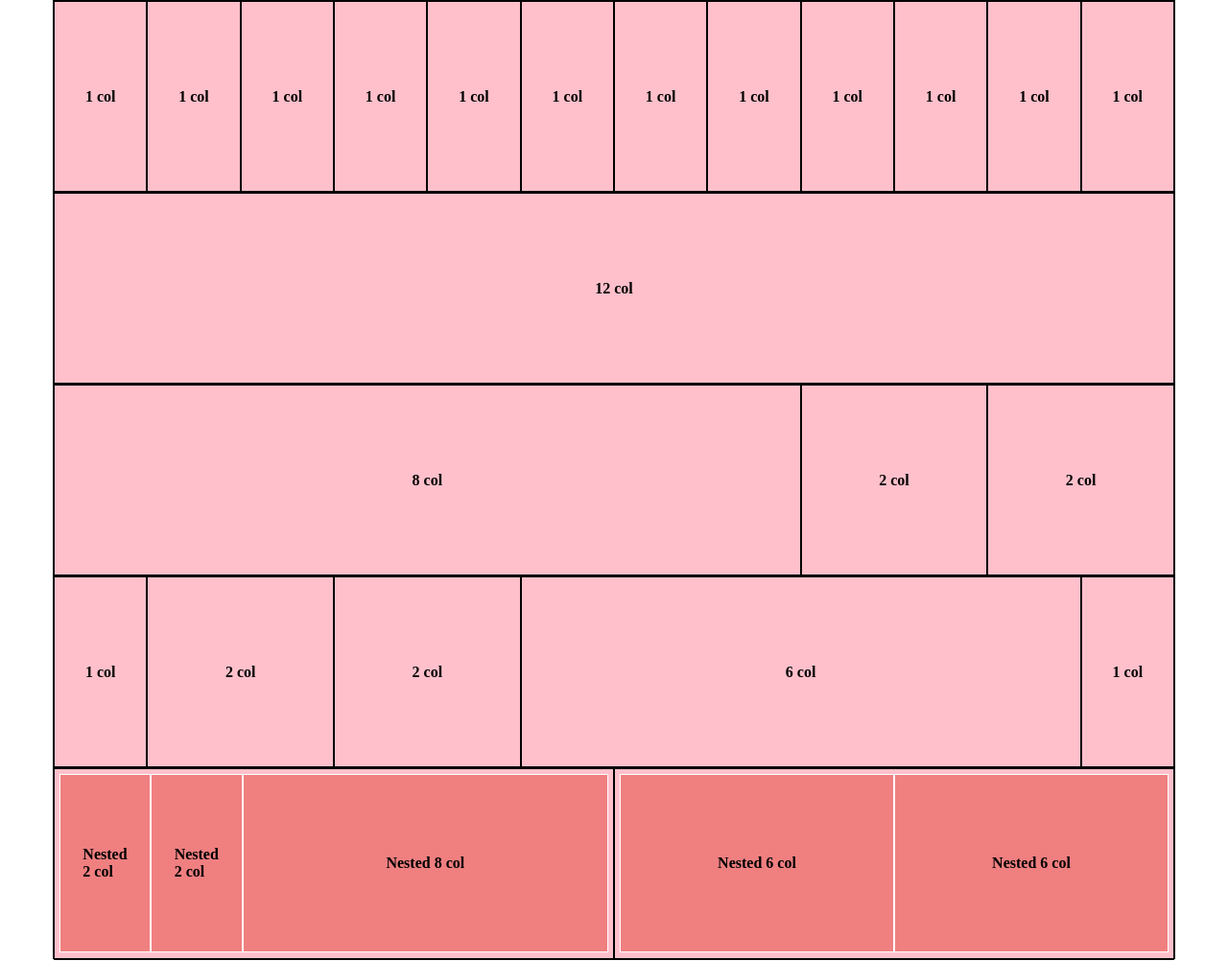
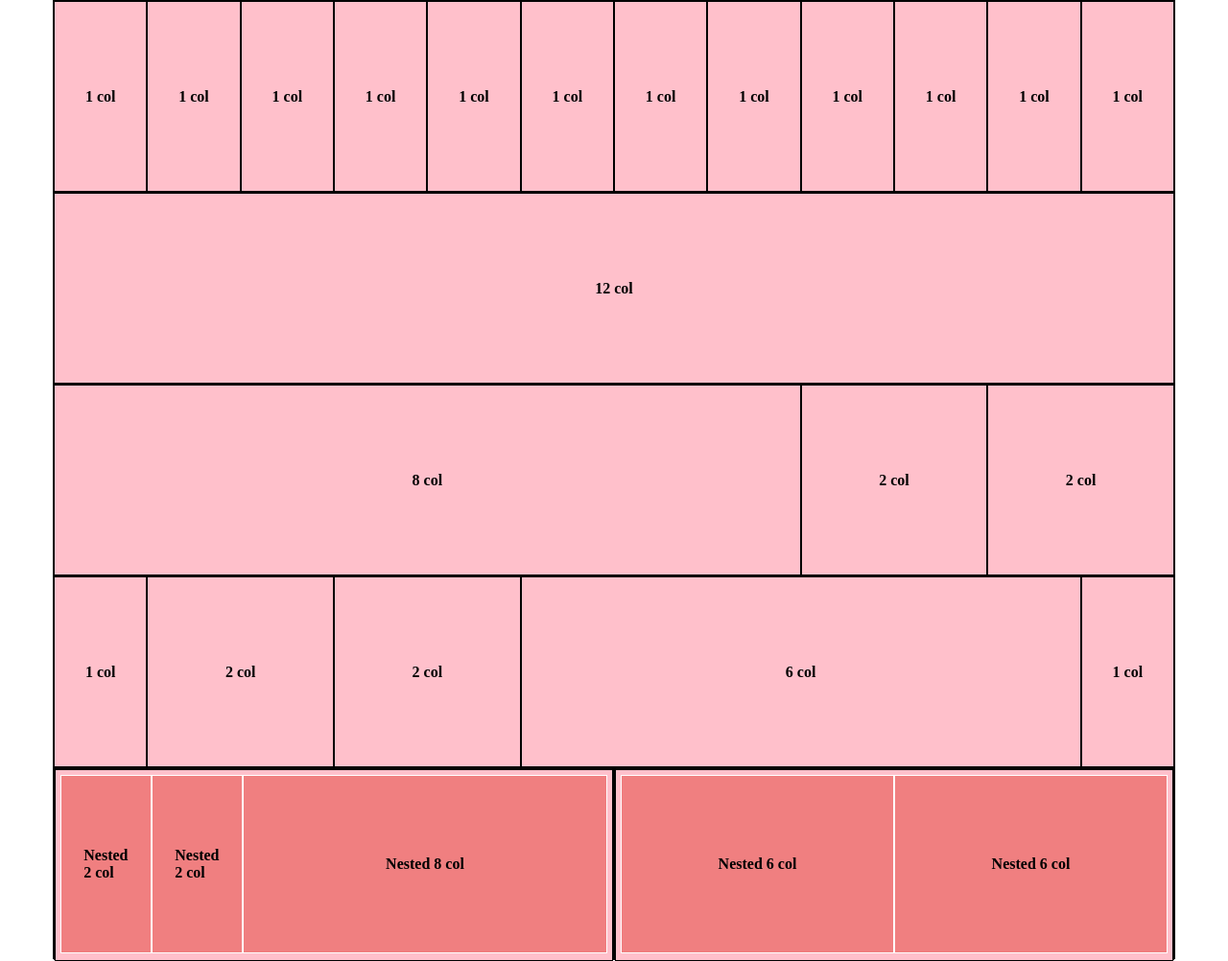
Before and after one commit to aficocelli/html-css-12bool, a plain HTML site: page index.html in a window 1280 px wide. Shown: the whole page at 96% size. Drawn offline with Linux system fonts and the light colour scheme.

Commit message:
fix. 5th row

```diff
--- a/css/style.css
+++ b/css/style.css
@@ -5,14 +5,13 @@
 
 .container > [class*="col-"]{
   border: 1px solid black;
-  padding: 5px 5px;
 }
 
-.col-6 > [class*="col-"] {
+.col-6 > .container [class*="col-"] {
   border: 1px solid #fff;
   background-color: #F07F80;
+  position:relative;
   height: calc( 100% - 2.5px);
-  position:relative;
 }
 
 .container > [class*="col-"]{
@@ -26,3 +25,7 @@ p{
   transform: translate(-50%, -50%);
   font-weight: bold;
 }
+
+.col-6 > .container{
+  padding: 5px 5px;
+}
--- a/index.html
+++ b/index.html
@@ -54,13 +54,17 @@
   <!-- quinta riga con righe annidate -->
   <div class="container">
     <div class="col-6">
-      <div class="col-2"><p>Nested 2 col</p></div>
-      <div class="col-2"><p>Nested 2 col</p></div>
-      <div class="col-8"><p>Nested 8 col</p></div>
+      <div class="container">
+        <div class="col-2"><p>Nested 2 col</p></div>
+        <div class="col-2"><p>Nested 2 col</p></div>
+        <div class="col-8"><p>Nested 8 col</p></div>
+      </div>
     </div>
     <div class="col-6">
-      <div class="col-6"><p>Nested 6 col</p></div>
-      <div class="col-6"><p>Nested 6 col</p></div>
+      <div class="container">
+        <div class="col-6"><p>Nested 6 col</p></div>
+        <div class="col-6"><p>Nested 6 col</p></div>
+      </div>
     </div>
   </div>
   <!-- /quinta riga con righe annidate -->
```
